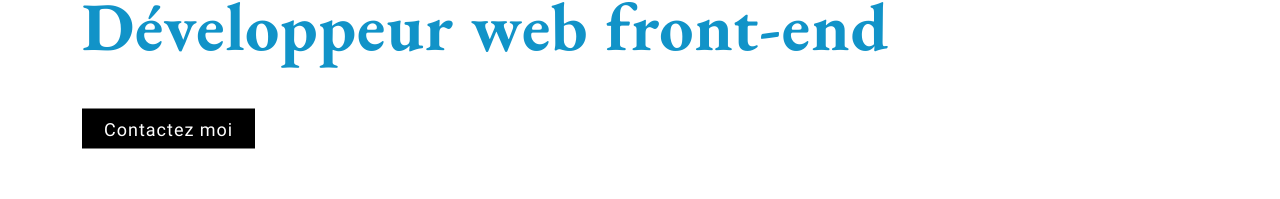
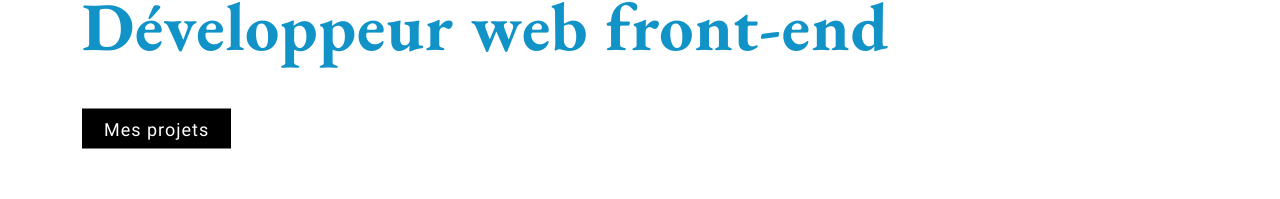
Before and after one commit to JordanZane/CV-react, a React (Create React App) app: page / in a window 1280 px wide. Shown: the part 390-589 px from the top of the page. Built offline with nearby package versions, Linux system fonts and the light colour scheme.

Commit message:
repair scrolling to projects section by clicking in header button

```diff
--- a/public/index.html
+++ b/public/index.html
@@ -2,7 +2,7 @@
 <html lang="en">
   <head>
     <meta charset="utf-8" />
-    <title>React App</title>
+    <title>Zanetti Jordan - CV</title>
     <link rel="icon" href="%PUBLIC_URL%/favicon/favicon.ico" />
     <meta name="viewport" content="width=device-width, initial-scale=1" />
     <meta name="theme-color" content="#000000" />
--- a/src/components/Header/index.jsx
+++ b/src/components/Header/index.jsx
@@ -1,6 +1,15 @@
 import React from 'react';
 
 const Header = () => {
+  const handleLinkClick = (event) => {
+    event.preventDefault();
+
+    const projectsSection = document.getElementById('projects');
+    if (projectsSection) {
+      projectsSection.scrollIntoView({ behavior: 'smooth' });
+    }
+  };
+
   return (
     <header id="top-page">
       <div className="container">
@@ -12,8 +21,12 @@ const Header = () => {
                 <span>Développeur web front-end</span>
               </h1>
               <div className="btn-container hidden">
-                <a className="btn-style " href="#contact">
-                  Contactez moi
+                <a
+                  className="btn-style"
+                  href="#projects"
+                  onClick={handleLinkClick}
+                >
+                  Mes projets
                 </a>
               </div>
             </div>
```
